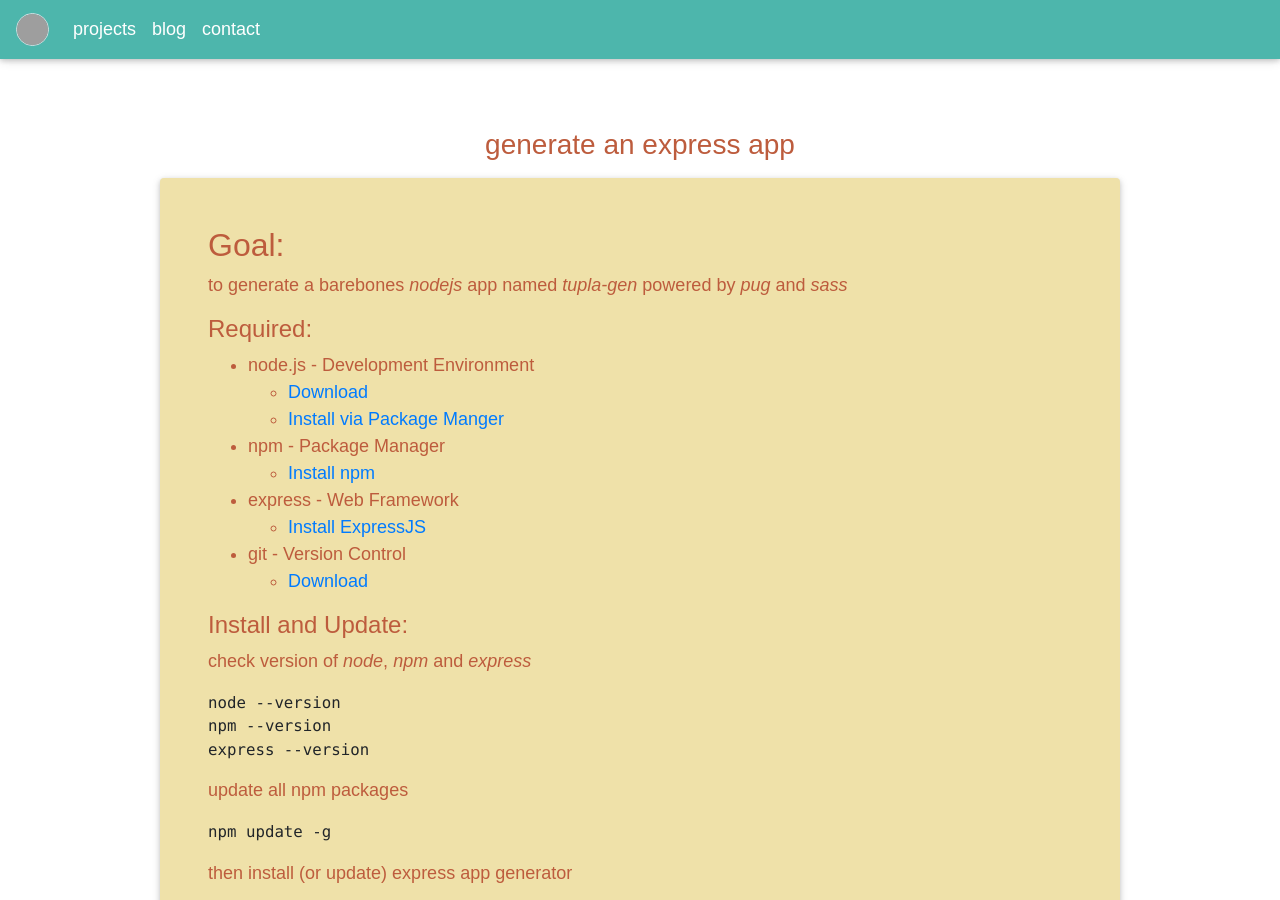
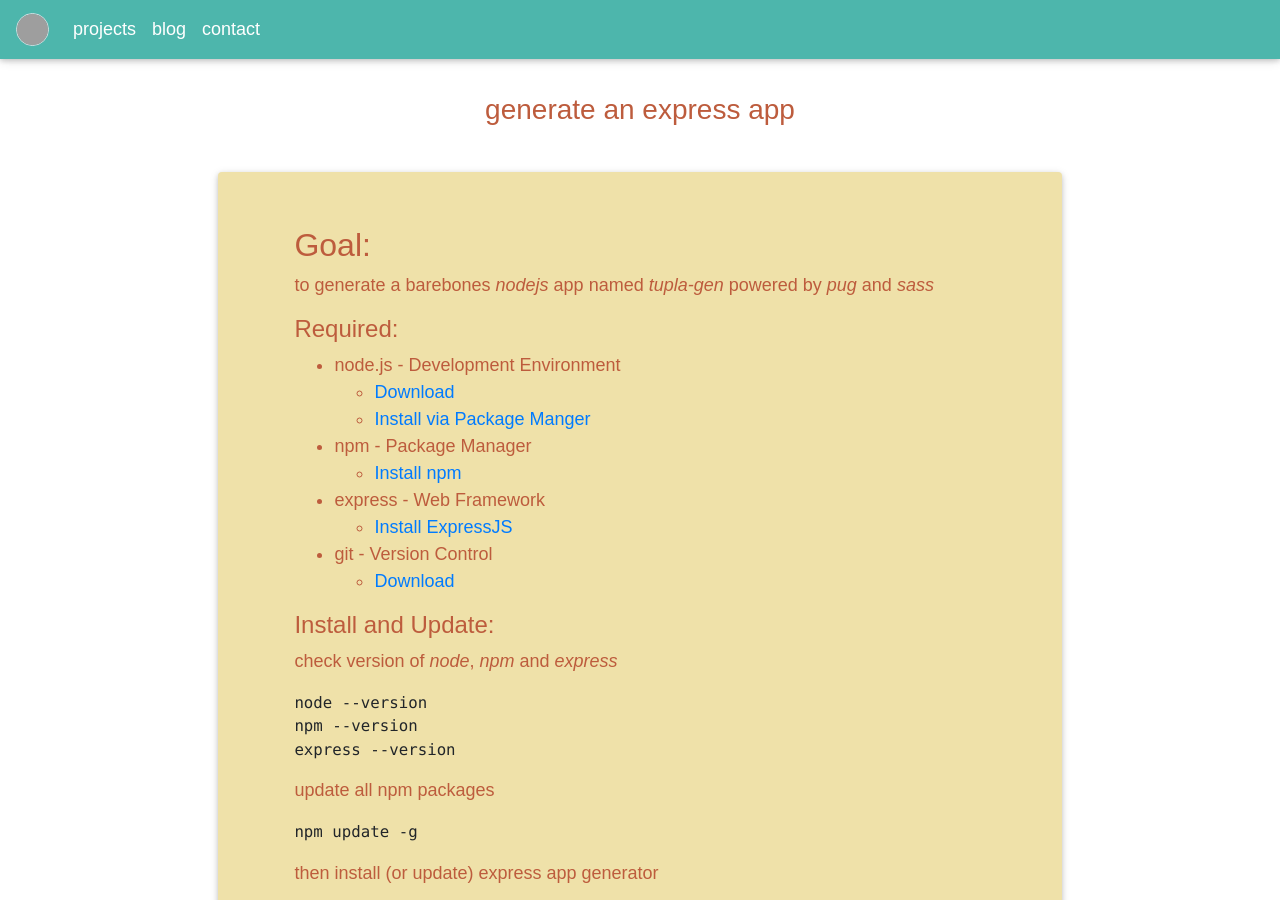
Before and after one commit to numoonchld/numoonchld.github.io, a Jekyll site: the page built from _posts/2019-01-18-generate-an-express-app.md, in a window 1280 px wide and 900 px high. Built offline with Jekyll 4.4.1, drawn with Linux system fonts in a browser that asks for light colours; nearby versions of some CDN libraries; some web fonts are replaced; grey boxes are pictures that could not be loaded.

Commit message:
css patch for mobile screens

````diff
--- a/_layouts/blog.html
+++ b/_layouts/blog.html
@@ -4,7 +4,7 @@
 
 {% include defaultHeader.html %}
 
-<body id="blogBody" class="mx-auto" data-spy="scroll" data-target="#linkbar" data-offset="50">
+<body id="blogBody" class="mx-auto py-5" data-spy="scroll" data-target="#linkbar" data-offset="50">
 
   {% include scrollNavBar.html %}
 
--- a/_layouts/post.html
+++ b/_layouts/post.html
@@ -2,31 +2,31 @@
 layout: blog
 ---
 
-<div class = "blogDiv">
+<div class="blogDiv">
 
-    <h3 class = "text-center" style="color: #BD5C3D;"> {{ page.title }} </h3>
+  <h3 class="text-center" style="color: #BD5C3D;"> {{ page.title }} </h3>
 
-    <!-- <hr class = "border w-100"/> -->
+  {% if page.updated %}
+  <h6 class="text-center" style="color: #BD5C3D;"> last updated: {{ page.updated | date_to_string }} </h6>
+  {% endif %}
 
-    {% if page.updated %}
-    <h6 class = "text-cente" style="color: #BD5C3D;"> last updated: {{ page.updated | date_to_string }} </h6>
+  <!-- Pull in unity page -->
+  {% if page.unity-dir %}
+  {% include page_unity.html %}
+  {% endif %}
+  <!-- refer to: https://bit.ly/2rexRJj -->
+
+  <div id="blogText" class="card">
+    {{ content }}
+  </div>
+
+  <div>
+    <h6 class="text-center red-text"> created: {{ page.date | date_to_string }} </h6>
+    {% if page.artist %}
+    <h6 class="text-center red-text"> today's track: <a href="{{page.trackLink}}" target="_blank"> {{page.track}} </a>
+      by <a href="{{page.artistLink}}" target="_blank"> {{page.artist}} </a> </h6>
     {% endif %}
-
-    <!-- Pull in unity page -->
-    {% if page.unity-dir %}
-      {% include page_unity.html %}
-    {% endif %}
-    <!-- taken from: https://bit.ly/2rexRJj -->
+  </div>
 
 
-
-    <div class = "w-75 mx-auto card p-5 my-3" style="color: #BD5C3D; background: #efe1a9"> {{ content }} </div>
-
-    <!-- <hr class = "border w-100"/> -->
-
-    <h6 class = "text-center red-text" > created: {{ page.date | date_to_string }} </h6>
-    {% if page.artist %}
-    <h6 class = "text-center red-text" > today's track: <a href="{{page.trackLink}}" target="_blank"> {{page.track}} </a> by <a href="{{page.artistLink}}" target="_blank"> {{page.artist}} </a> </h6>
-    {% endif %}
-
 </div>
--- a/_posts/2019-01-18-generate-an-express-app.md
+++ b/_posts/2019-01-18-generate-an-express-app.md
@@ -52,7 +52,7 @@
 - vscode - Text Editor (with git and console integration)
     - [Download](https://code.visualstudio.com/download){: target="_blank"}
 
-
+<br>
 ## Generate:
 
 navigate to the parent folder in which you want your newly generated app to reside
@@ -104,6 +104,7 @@
     },
     ```
 
+<br>
 ## Install Dependencies:
 
 all the dependencies listed in *package.json* are installed to the app's root by
@@ -174,7 +175,8 @@
 
 then add `"devstart": "nodemon ./bin/www"` to the scripts object in *package.json*
 
-### Serve:
+<br>
+## Serve:
 
 begin serving the app by
 ```
@@ -193,7 +195,7 @@
 make sure app serves the default index.pug content @ `localhost:3000` without errors in the CLI
 
 
-
+<br>
 ## Commit:
 
 stage and commit the git repository
@@ -205,7 +207,7 @@
 
 
 
-
+<br>
 ## Remote:
 
 this app can be pushed to a *remote* repository on hosting service like Github, Gitlab, or Bitbucket
@@ -244,8 +246,9 @@
 
 here is my [tulpa-gen](https://github.com/numoonchld/tulpa-gen){: target="_blank"} *remote*
 
-
-## Reading: <br>
+<br>
+<hr>
+## Reading:
 
 ##### ExpressJS:
 * [ExpressJS - generator](https://expressjs.com/en/starter/generator.html){: target="_blank"}
--- a/css/style.css
+++ b/css/style.css
@@ -222,17 +222,69 @@
 
 .blogDiv {
   margin: 10% auto;
+  max-width: 66vw;
+  padding: 5vh auto;
+  margin: 5vh auto;
+
+  /* border: 3px solid red; */
+}
+
+#blogText {
+  color: #BD5C3D;
+  background: #efe1a9;
+  padding: 6vh 6vw;
+  margin: 5vh auto;
+
+  min-width: 500px;
+}
+
+
+#blogTOC {
+  color: #BD5C3D;
+  background: #efe1a9;
+
+  margin: 5vh auto;
+  padding: 6vh 3vw;
+
+  max-width: 66vw;
+
+}
+
+#blogTOC ul {
+  list-style-type: none;
 }
 
 @media only screen
 and (max-width: 759px) {
 
   .blogDiv {
-    padding: 5%;
-    margin: 50px auto 0px auto;
+    /* margin: 50px auto 0px auto;  */
+    /* padding: 3vh auto; */
+    min-width: 95vw;
+  }
+
+  #blogText {
+
+    padding: 3vh 3vw;
+    margin: 3vh auto;
+
+    min-width: 90vw;
+    max-width: 95vw;
+
+  }
+
+  #blogTOC {
+    padding: 3vh 1vw;
+    margin: 3vh auto;
+
+    min-width: 90vw;
+    max-width: 95vw;
+
   }
 
 }
+
+
 
 /* FONT SIZE */
 /* ==========================================================*/
````
Also changed, not shown: _drafts/internet-quotes.md (+3 -1 lines), blog/index.html (+6 -7 lines).
